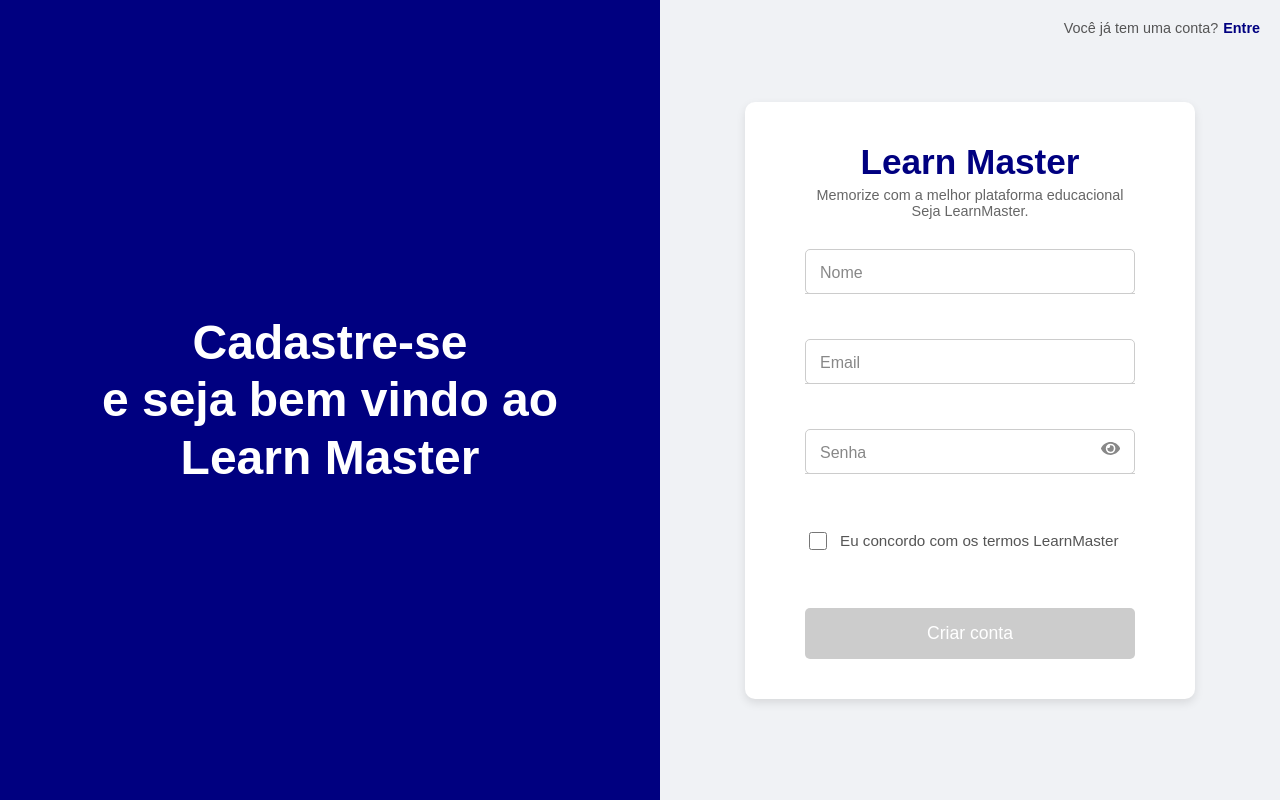
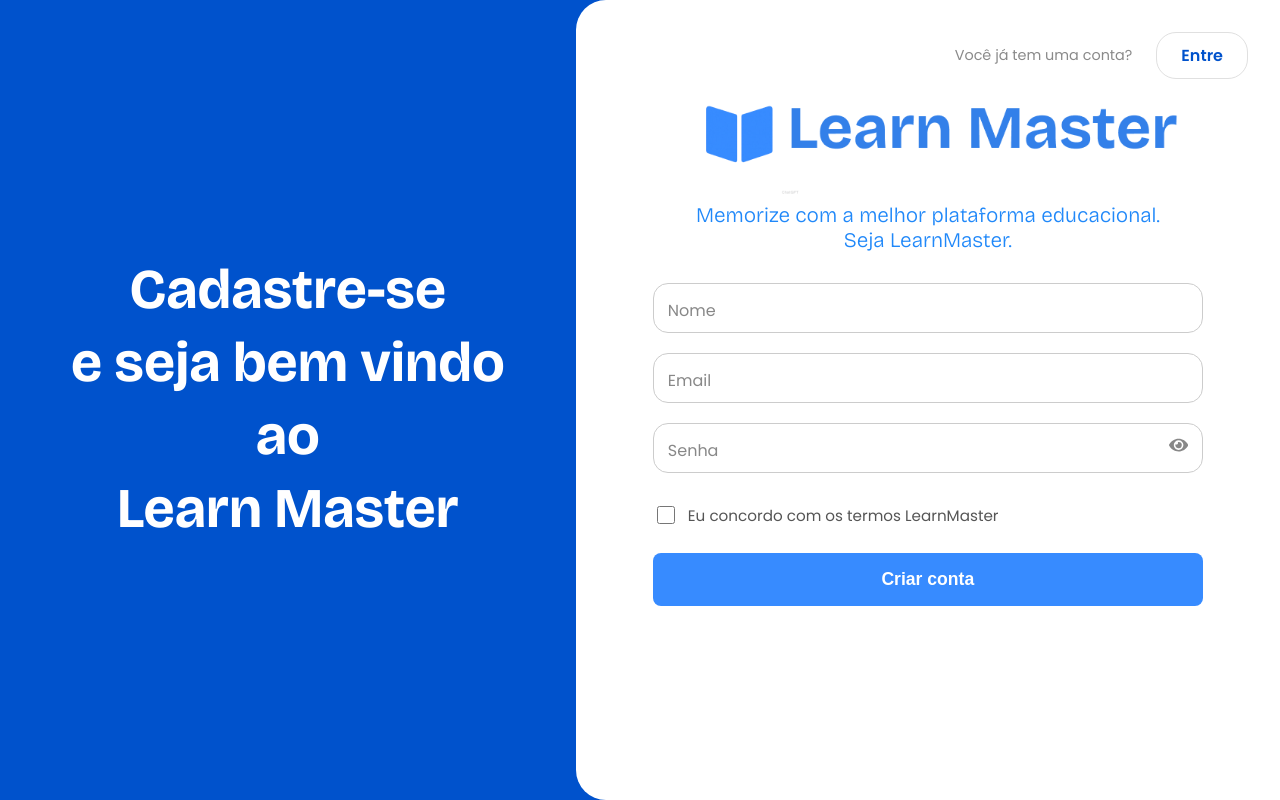
Before and after one commit to ogezidev/learnmaster, a React (Vite) app: page /register in a window 1280 px wide. Built offline with nearby package versions, Linux system fonts and the light colour scheme; a web font is replaced by a local one.

Commit message:
adicionando o back!

```diff
--- a/src/components/InputField/InputField.jsx
+++ b/src/components/InputField/InputField.jsx
@@ -20,7 +20,7 @@ const InputField = ({ label, type, value, onChange, id }) => {
         required
       />
       <label htmlFor={id}>{label}</label>
-      <div className="input-border"></div>
+
     </div>
   );
 };
--- a/src/components/InputField/PasswordField.jsx
+++ b/src/components/InputField/PasswordField.jsx
@@ -22,7 +22,6 @@ const PasswordField = ({ label, value, onChange, id }) => {
         required
       />
       <label htmlFor={id}>{label}</label>
-      <div className="input-border"></div>
       <span className="password-toggle" onClick={toggleShowPassword}>
         {showPassword ? <FaEyeSlash /> : <FaEye />}
       </span>
--- a/src/components/SignUp/SignUp.css
+++ b/src/components/SignUp/SignUp.css
@@ -1,12 +1,12 @@
 /* Importando uma fonte do Google Fonts para se aproximar do design */
-@import url('https://fonts.googleapis.com/css2?family=Poppins:wght@400;500;600;700&display=swap');
+@import url("https://fonts.googleapis.com/css2?family=Poppins:wght@400;500;600;700&display=swap");
 
 /* Estilos Globais */
 body {
   margin: 0;
-  font-family: 'Poppins', -apple-system, BlinkMacSystemFont, 'Segoe UI', 'Roboto', 'Oxygen',
-    'Ubuntu', 'Cantarell', 'Fira Sans', 'Droid Sans', 'Helvetica Neue',
-    sans-serif;
+  font-family: "Poppins", -apple-system, BlinkMacSystemFont, "Segoe UI",
+    "Roboto", "Oxygen", "Ubuntu", "Cantarell", "Fira Sans", "Droid Sans",
+    "Helvetica Neue", sans-serif;
   -webkit-font-smoothing: antialiased;
   -moz-osx-font-smoothing: grayscale;
 }
@@ -16,6 +16,7 @@ body {
   width: 100%;
   height: 100vh;
   background-color: #0052cc; /* contraste para ver o arredondado */
+  overflow: hidden; /* Evita barras de rolagem */
 }
 
 /* Painel Esquerdo (Azul) */
@@ -25,57 +26,61 @@ body {
   flex: 1;
   display: flex;
   justify-content: center;
+  flex-direction: column;
   align-items: center;
+  text-align: center;
   padding: 40px;
 }
 
 .left-panel h1 {
-  font-size: 2rem; /* Tamanho da fonte grande */
-  font-weight: 600;
-  max-width: 450px;
-  line-height: 1.2;
+  font-size: 3.5rem; /* Tamanho da fonte grande */
+  font-weight: 700;
+  margin: 0;
+  line-height: 1.3;
   font-family: "Bricolage Grotesque", sans-serif;
 }
 
 .right-panel {
   background-color: #ffffff;
-  flex: 1.1;
+  flex: 1.3;
   display: flex;
   flex-direction: column;
   align-items: center;
   padding: 30px;
   position: relative;
-
   /* Cantos arredondados na direita */
   border-top-left-radius: 30px;
   border-bottom-left-radius: 30px;
-
-
-
 }
 
-.login-link {
+.login-prompt {
   position: absolute;
-  top: 30px;
-  right: 40px;
-  font-size: 0.9rem;
-  color: #5E5E5E;
+  top: 2rem;
+  right: 2rem;
+  display: flex;
+  gap: 1rem;
+  align-items: center;
 }
-
-.login-link a {
+.login-prompt .login-button {
+  text-decoration: none;
   color: #0052cc;
-  text-decoration: none;
   font-weight: 500;
   margin-left: 8px;
+  padding: 10px 24px;
+  border: 1px solid #E0E0E0; /* Borda cinza clara */
+  border-radius: 20px;
+  transition: all 0.3s ease;
 }
-.google-text, .microsoft-text {
-  font-size: 19px;
+.login-prompt .login-button:hover {
+  background-color: #f5f5f5;
+  border-color: #ccc;
+}
+.google-text,
+.microsoft-text {
+  font-size: 1.4rem;
   font-weight: 400;
   color: #7c7c7c;
   font-family: "Bricolage Grotesque", sans-serif;
-}
-.login-link a:hover {
-  text-decoration: underline;
 }
 
 /* Container do Formulário */
@@ -86,24 +91,24 @@ body {
   flex-direction: column;
   justify-content: center;
   align-items: center;
-  height: 100%;
+  height: 110%;
   text-align: center;
   padding-bottom: 300px;
 }
 
 .subtitle {
   font-size: 1.3rem;
-  color: #2088F9;
+  color: #2088f9;
   margin-bottom: 30px;
   font-family: "Bricolage Grotesque", sans-serif;
   font-weight: 300;
 }
 
-.logo-image{
+.logo-image {
   max-width: 100%;
-  width: 250px;
+  width: 500px;
   height: auto;
-  margin-top: 216px;
+  margin-top: 180px;
 }
 .highlight-link {
   color: #0052cc;
@@ -116,16 +121,17 @@ body {
 }
 
 /* Botões */
-.social-button, .email-button {
+.social-button,
+.email-button {
   width: 100%;
   padding: 12px;
-  width: 450px;
+  width: 600px;
+  height: 60px;
   border-radius: 15px;
   border: 1px solid #dcdcdc;
   background-color: #ffffff;
-  font-size: 1rem;
+  font-size: 1.2rem;
   font-weight: 500;
-
   cursor: pointer;
   display: flex;
   justify-content: center;
@@ -135,8 +141,8 @@ body {
 }
 
 .social-button:hover {
-    background-color: #f7f7f7;
-    box-shadow: 0 1px 3px rgba(0,0,0,0.05);
+  background-color: #f7f7f7;
+  box-shadow: 0 1px 3px rgba(0, 0, 0, 0.05);
 }
 
 .microsoft-button {
@@ -144,10 +150,10 @@ body {
 }
 
 .email-button {
-  background-color: #378BFF;
+  background-color: #378bff;
   color: white;
   border: none;
-  height: auto;
+  height: 60px;
   font-family: "Bricolage Grotesque", sans-serif;
   font-weight: bold;
 }
@@ -161,14 +167,14 @@ body {
   display: flex;
   align-items: center;
   text-align: center;
-  color: #2088F9;
+  color: #2088f9;
   width: 100%;
   margin: 25px 0;
 }
 
 .separator::before,
 .separator::after {
-  content: '';
+  content: "";
   flex: 1;
   border-bottom: 1px solid #2b8ffa;
 }
--- a/src/pages/RegisterPage.css
+++ b/src/pages/RegisterPage.css
@@ -1,117 +1,163 @@
+@import url("https://fonts.googleapis.com/css2?family=Poppins:wght@400;500;600;700&display=swap");
+
+body {
+  margin: 0;
+  font-family: "Poppins", -apple-system, BlinkMacSystemFont, "Segoe UI",
+    "Roboto", "Oxygen", "Ubuntu", "Cantarell", "Fira Sans", "Droid Sans",
+    "Helvetica Neue", sans-serif;
+  -webkit-font-smoothing: antialiased;
+  -moz-osx-font-smoothing: grayscale;
+}
+
 .register-container {
   display: flex;
   height: 100vh;
-  font-family: Arial, sans-serif; /* Ajuste a fonte se necessário */
+  width: 100%;
+  background-color: #0052cc;
+  overflow: hidden; /* Evita barras de rolagem */
 }
 
 .register-left {
+  background-color: #0052cc; /* Tom de roxo do Figma */
+  color: white;
   flex: 1;
-  background-color: #000080; /* Azul escuro */
   display: flex;
+  justify-content: center;
+  flex-direction: column;
   align-items: center;
-  justify-content: center;
-  color: white;
+  text-align: center;
   padding: 40px;
-  text-align: center;
 }
 
 .register-left h1 {
-  font-size: 3em;
-  line-height: 1.2;
+  font-size: 3.5rem;
+  font-weight: 700;
+  margin: 0;
+  line-height: 1.3;
+  font-family: "Bricolage Grotesque", sans-serif;
 }
 
 .register-right {
-  flex: 1;
-  background-color: #f0f2f5; /* Cor de fundo clara para o lado direito */
+  background-color: #ffffff;
+  flex: 1.3;
+  display: flex;
+  flex-direction: column;
+  align-items: center;
+  padding: 30px;
+  position: relative; /* Para posicionar o botão de login */
+  border-top-left-radius: 30px;
+  border-bottom-left-radius: 30px;
+}
+
+.login-prompt {
+  position: absolute;
+  top: 2rem;
+  right: 2rem;
+  display: flex;
+  gap: 1rem;
+  align-items: center;
+}
+
+.login-prompt p {
+  margin: 0;
+  color: #8a8a8a; /* Cinza do Figma */
+  font-size: 0.9rem;
+}
+
+.login-prompt .login-button {
+  text-decoration: none;
+  color: #0052cc;
+  font-weight: 600;
+  padding: 10px 24px;
+  border: 1px solid #e0e0e0; /* Borda cinza clara */
+  border-radius: 20px;
+  transition: all 0.3s ease;
+}
+.login-prompt .login-button:hover {
+  background-color: #f5f5f5;
+  border-color: #ccc;
+}
+#email, #name, #password {
+  width: 100%;
+  height: 50px;
+  border-radius: 15px;
+  font-size: 1rem;
+  font-weight: 500;
+}
+
+
+
+.register-form-wrapper {
+  width: 100%;
+  max-width: 550px; /* Largura do formulário */
   display: flex;
   flex-direction: column;
   justify-content: center;
   align-items: center;
-  position: relative;
-  padding: 20px;
+  height: 100%;
+  text-align: center;
+  padding-bottom: 300px;
 }
 
-.login-prompt {
-  position: absolute;
-  top: 20px;
-  right: 20px;
-  display: flex;
-  align-items: center;
-  gap: 5px;
-  font-size: 0.9em;
-  color: #555;
-}
-
-.login-prompt a {
-  text-decoration: none;
-  color: #000080;
-  font-weight: bold;
-}
-
-.register-form-wrapper {
-  background-color: white;
-  padding: 40px 60px;
-  border-radius: 10px;
-  box-shadow: 0 4px 10px rgba(0, 0, 0, 0.1);
-  width: 100%;
-  max-width: 450px; /* Largura máxima do formulário */
-  text-align: center;
-}
-
-.logo-placeholder {
-  margin-bottom: 30px;
-}
 
 .learn-master-brand {
-  font-size: 2.2em;
+  font-size: 2rem;
   font-weight: bold;
-  color: #000080;
-  margin-bottom: 5px;
+  color: #333;
+  margin: 0;
 }
 
 .learn-master-slogan {
-  font-size: 0.9em;
-  color: #666;
-  margin-top: 0;
+  font-size: 1.3rem;
+  color: #2088f9;
+  margin-bottom: 30px;
+  font-family: "Bricolage Grotesque", sans-serif;
+  font-weight: 300;
 }
+
 
 .register-form {
   display: flex;
   flex-direction: column;
-  gap: 25px; /* Espaçamento entre os campos */
+  width: 100%;
+  text-align: left; /* Alinha labels à esquerda */
+
 }
 
+/* Os componentes InputField, PasswordField e Checkbox serão estilizados aqui */
+
 .register-form button {
-  background-color: #000080;
+  padding: 16px;
+  border: none;
+  border-radius: 8px;
+  background-color: #378bff;
   color: white;
-  border: none;
-  padding: 15px 20px;
-  border-radius: 5px;
-  font-size: 1.1em;
+  font-size: 1.1rem;
+  font-weight: 600;
   cursor: pointer;
-  transition: background-color 0.3s ease;
-  margin-top: 20px;
+  transition: background-color 0.3s;
+  margin-top: 1rem; /* Espaço acima do botão */
 }
 
-.register-form button:hover:not(:disabled) {
-  background-color: #000060;
+.register-form button:hover {
+  background-color: #0041a3;
 }
 
 .register-form button:disabled {
-  background-color: #cccccc;
+  background-color: #ccc;
   cursor: not-allowed;
 }
 
 .error-message {
-  color: red;
-  font-size: 0.9em;
-  margin-top: -15px;
-  margin-bottom: 10px;
+  color: #d32f2f;
+  text-align: center;
+  font-size: 0.9rem;
+  margin-top: 10px;
 }
 
 .success-message {
-  color: green;
-  font-size: 0.9em;
-  margin-top: -15px;
-  margin-bottom: 10px;
+  color: #388e3c;
+  text-align: center;
+  font-size: 0.9rem;
+  margin-top: 10px;
 }
--- a/src/pages/RegisterPage.jsx
+++ b/src/pages/RegisterPage.jsx
@@ -1,9 +1,10 @@
 import React, { useState } from 'react';
 import axios from 'axios';
+import { Link } from 'react-router-dom';
 import InputField from '../components/InputField/InputField';
 import Checkbox from '../components/InputField/CheckBox';
 import PasswordField from '../components/InputField/PasswordField';
-import './RegisterPage.css';
+import './RegisterPage.css'; // Usaremos este CSS atualizado
 
 const RegisterPage = () => {
   const [name, setName] = useState('');
@@ -14,7 +15,7 @@ const RegisterPage = () => {
   const [errorMessage, setErrorMessage] = useState('');
   const [successMessage, setSuccessMessage] = useState('');
 
-  const API_URL = 'Db_learnmaster.mssql.somee.com';
+  const API_URL = 'http://localhost:8080/api/v1/usuario';
 
   const handleSubmit = async (e) => {
     e.preventDefault();
@@ -28,21 +29,24 @@ const RegisterPage = () => {
 
     setIsLoading(true);
     try {
-      const response = await axios.post(API_URL, {
-        name,
-        email,
-        password,
-      });
+      const novoUsuario = {
+        nome: name,
+        email: email,
+        senha: password,
+      };
+
+      const response = await axios.post(API_URL, novoUsuario);
+
       console.log('Cadastro realizado com sucesso:', response.data);
-      setSuccessMessage('Conta criada com sucesso! Redirecionando...');
+      setSuccessMessage('Conta criada com sucesso! Você já pode fazer o login.');
+      setName('');
+      setEmail('');
+      setPassword('');
+      setAgreedToTerms(false);
 
     } catch (error) {
       console.error('Erro ao cadastrar:', error);
-      if (error.response && error.response.data && error.response.data.message) {
-        setErrorMessage(error.response.data.message);
-      } else {
-        setErrorMessage('Ocorreu um erro ao tentar criar a conta. Por favor, tente novamente.');
-      }
+      setErrorMessage('Ocorreu um erro ao tentar criar a conta. Por favor, tente novamente.');
     } finally {
       setIsLoading(false);
     }
@@ -55,15 +59,16 @@ const RegisterPage = () => {
       </div>
       <div className="register-right">
         <div className="login-prompt">
-          <p>Você já tem uma conta?</p>
-          <a href="/login">Entre</a>
+          <p className="login-text">Você já tem uma conta?</p>
+          <Link to="/login" className="login-button">Entre</Link>
         </div>
         <div className="register-form-wrapper">
           <div className="logo-placeholder">
-
-            <p className="learn-master-brand">Learn Master</p>
-            <p className="learn-master-slogan">Memorize com a melhor plataforma educacional</p>
-            <p className="learn-master-slogan">Seja LearnMaster.</p>
+            {/* Você pode colocar sua logo aqui no futuro */}
+            <div className="logo">
+            <img src="/img/Logo.png" alt="Learn Master Logo" className="logo-image" />
+          </div>
+            <p className="learn-master-slogan">Memorize com a melhor plataforma educacional. <br />Seja LearnMaster.</p>
           </div>
 
           <form onSubmit={handleSubmit} className="register-form">
@@ -97,7 +102,7 @@ const RegisterPage = () => {
             {errorMessage && <p className="error-message">{errorMessage}</p>}
             {successMessage && <p className="success-message">{successMessage}</p>}
 
-            <button type="submit" disabled={!agreedToTerms || isLoading}>
+            <button type="submit" disabled={isLoading}>
               {isLoading ? 'Criando conta...' : 'Criar conta'}
             </button>
           </form>
```
Also changed, not shown: src/components/SignUp/SignUp.jsx (+23 -14 lines).
